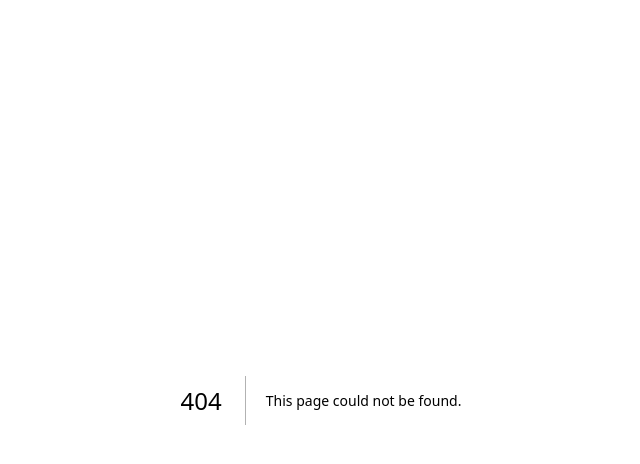
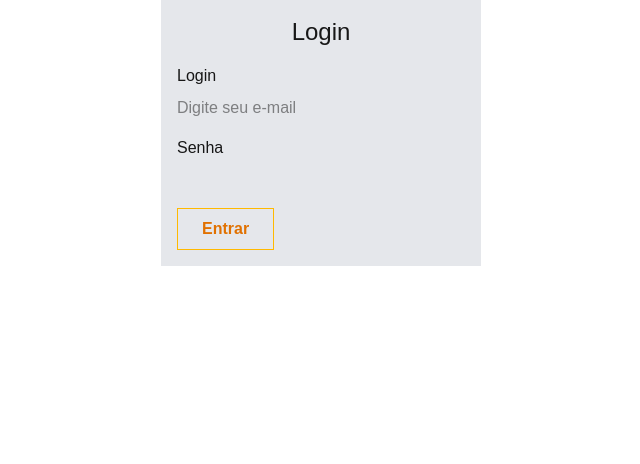
Before and after one commit to ubirajarapelli/1tdspsr-burguerlivery, a Next.js app: page /login in a window 1280 px wide. Before the commit this address had no page. Shown: the top 464 px of the page, without its empty margins (319-959 px from the left). Built offline with nearby package versions, Linux system fonts and the light colour scheme.

Commit message:
feat: implement login page and root layout with metadata

```diff
--- /dev/null
+++ b/app/(auth)/layout.tsx
@@ -0,0 +1,34 @@
+import type { Metadata } from "next";
+import { Geist, Geist_Mono } from "next/font/google";
+import "../styles/globals.css";
+
+const geistSans = Geist({
+  variable: "--font-geist-sans",
+  subsets: ["latin"],
+});
+
+const geistMono = Geist_Mono({
+  variable: "--font-geist-mono",
+  subsets: ["latin"],
+});
+
+export const metadata: Metadata = {
+  title: "Burgerlivery",
+  description: "Burgerlivery faça seu pedido online",
+};
+
+export default function RootLayout({
+  children,
+}: Readonly<{
+  children: React.ReactNode;
+}>) {
+  return (
+    <html lang="en">
+      <body
+        className={`${geistSans.variable} ${geistMono.variable} antialiased`}
+      >
+        {children}
+      </body>
+    </html>
+  );
+}
--- /dev/null
+++ b/app/(auth)/login/page.tsx
@@ -0,0 +1,79 @@
+"use client";
+import { useState } from "react";
+export default function Login() {
+  const baseURL = "https://burgerlivery-api.vercel.app";
+
+  const [login, setLogin] = useState("");
+  const [password, setPassword] = useState("");
+
+  const handleLogin = (event: React.ChangeEvent<HTMLInputElement>) => {
+    const { value } = event.target;
+    setLogin(value);
+  };
+  const handlePassword = (event: React.ChangeEvent<HTMLInputElement>) => {
+    const { value } = event.target;
+    setPassword(value);
+  };
+
+  const handleClick = async () => {
+    const params = {
+      login: login,
+      password: password,
+    };
+
+    try {
+      const response = await fetch(`${baseURL}/user/login`, {
+        method: "POST",
+        headers: {
+          "Content-Type": "application/json",
+        },
+        body: JSON.stringify(params),
+      });
+
+      console.log(response.ok);
+      if (!response.ok) {
+        alert("Erro no login");
+        throw new Error("Erro ao fazer login");
+      } else {
+        alert("Login realizado");
+      }
+
+      //console.log(response);
+    } catch (error) {
+      console.error(error);
+    } finally {
+    }
+  };
+
+  return (
+    <section className="w-80 mx-auto p-4 bg-gray-200 rounded-1g">
+      <h1 className="text-2xl font-light text-center mb-4">Login</h1>
+      <form>
+        <div className="flex flex-col mb-4 gap-2">
+          <label htmlFor="login">Login</label>
+          <input
+            onChange={handleLogin}
+            type="text"
+            name="login"
+            id="login"
+            placeholder="Digite seu e-mail"
+          ></input>
+        </div>
+        <div className="flex flex-col mb-4 gap-2">
+          <label htmlFor="password">Senha</label>
+          <input onChange={handlePassword} type="password" name="password" />
+        </div>
+        <button
+          type="button"
+          onClick={handleClick}
+          className="
+    py-2 px-6 rounded-1g bg-amber -300
+    text-amber-600 text-center font-semibold
+    border border-amber-400"
+        >
+          Entrar
+        </button>
+      </form>
+    </section>
+  );
+}
```
